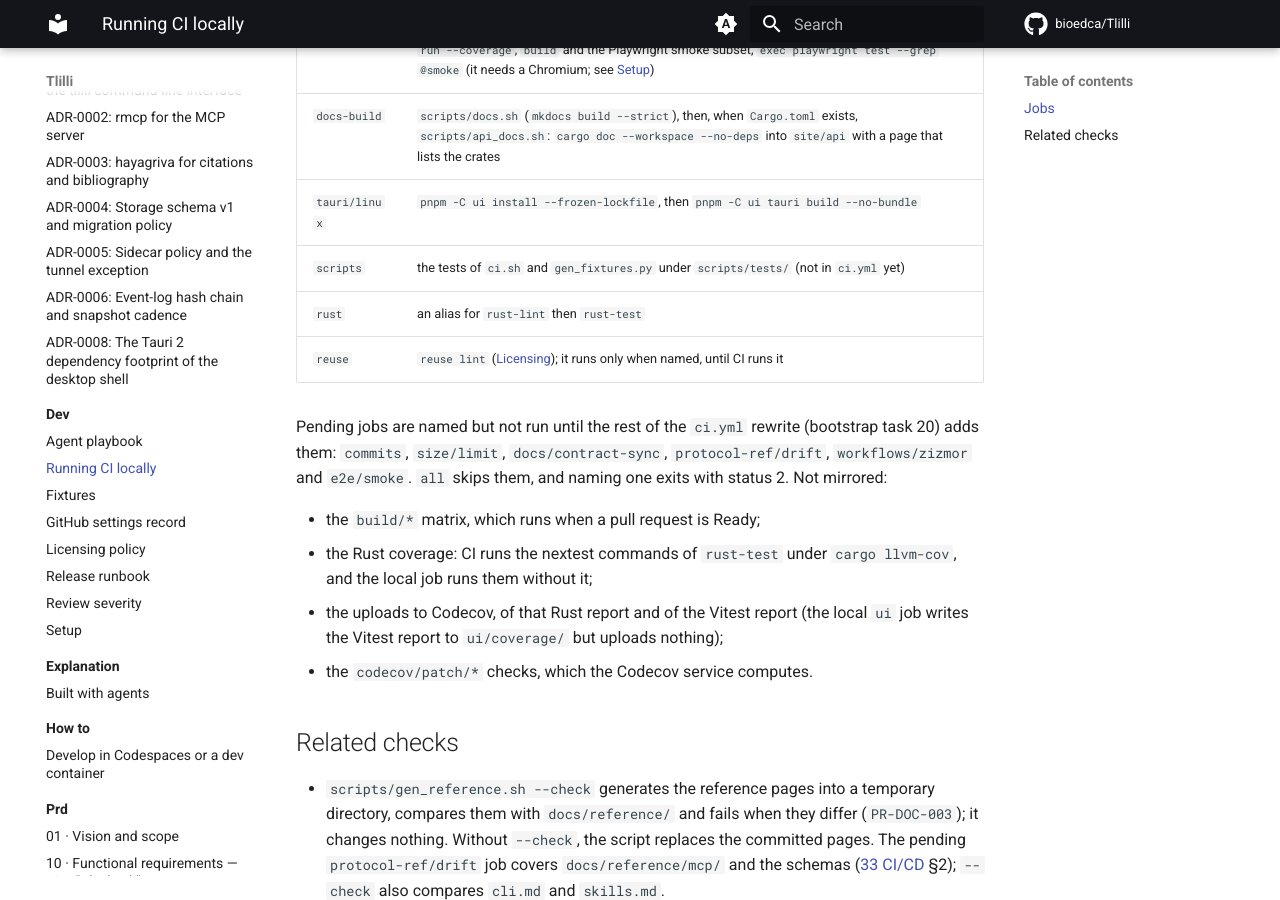
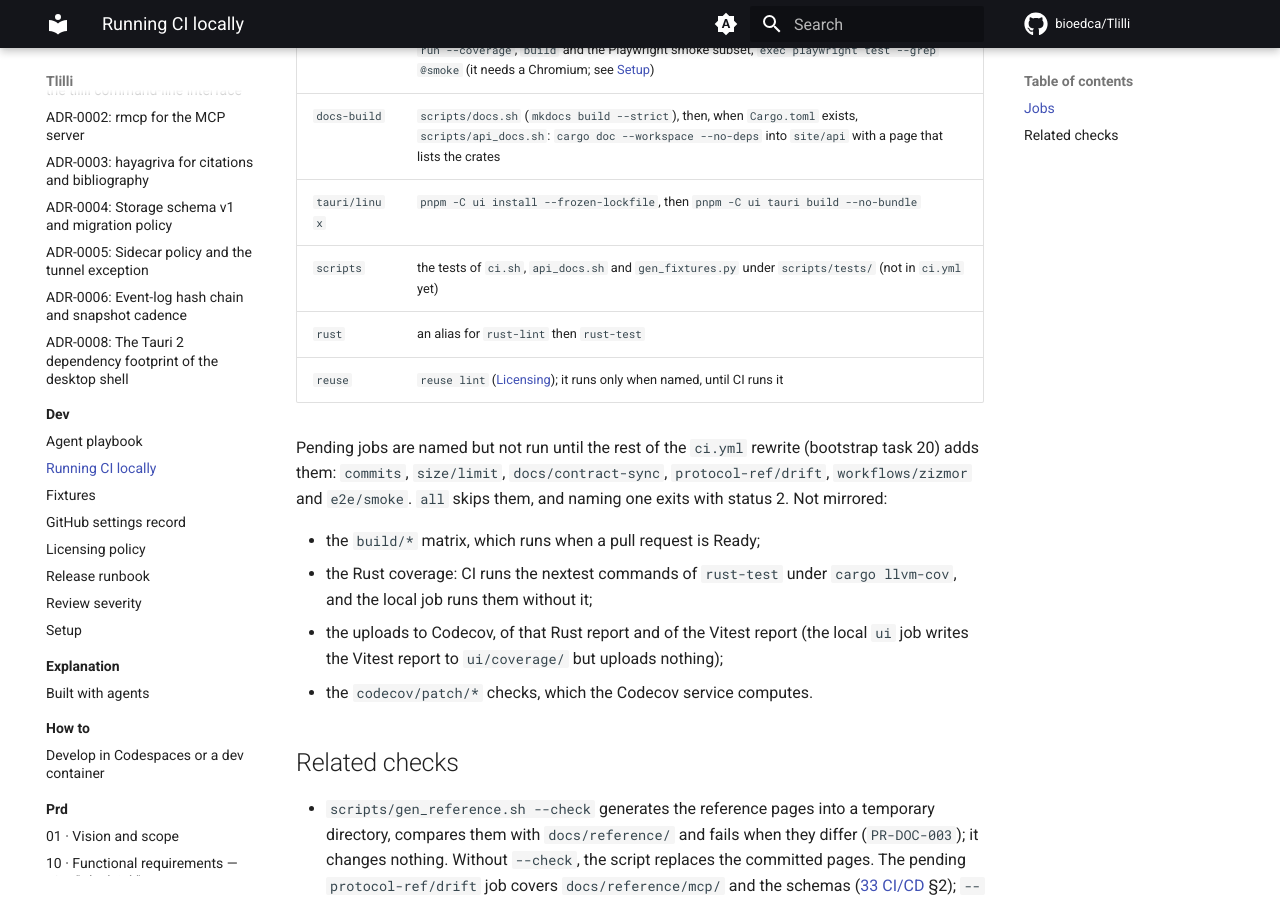
Before and after one commit to bioedca/Tlilli, an MkDocs documentation site: the page built from docs/dev/ci.md, in a window 1280 px wide and 900 px high, scrolled down 746 px. Built offline with MkDocs 1.6.1 and Material for MkDocs 9.7.7, drawn with Linux system fonts in a browser that asks for light colours; comment, search, counter and statistics services are not loaded.

Commit message:
test(ci): cover the api docs script with a stub cargo
Greptile on #82 (Major): Pages and docs-build depend on
scripts/api_docs.sh, which no test ran. test_api_docs.sh runs it
against a stub cargo: it copies from the target directory cargo
metadata names and lists the crates, keeps an index page cargo doc
wrote itself, and stops with cargo's status, writing nothing, when
cargo doc fails. The two copy cases fail against the old target/doc
copy. scripts/ci.sh scripts runs the new tests.

Refs #28

Signed-off-by: bioedca <131809205+bioedca@users.noreply.github.com>

```diff
--- a/docs/dev/ci.md
+++ b/docs/dev/ci.md
@@ -19,7 +19,7 @@ The script installs no toolchain: it expects rustup, cargo-nextest, cargo-deny,
 | `ui` | `pnpm -C ui install --frozen-lockfile`, then `exec biome ci .`, `typecheck`, `exec vitest run --coverage`, `build` and the Playwright smoke subset, `exec playwright test --grep @smoke` (it needs a Chromium; see [Setup](setup.md)) |
 | `docs-build` | `scripts/docs.sh` (`mkdocs build --strict`), then, when `Cargo.toml` exists, `scripts/api_docs.sh`: `cargo doc --workspace --no-deps` into `site/api` with a page that lists the crates |
 | `tauri/linux` | `pnpm -C ui install --frozen-lockfile`, then `pnpm -C ui tauri build --no-bundle` |
-| `scripts` | the tests of `ci.sh` and `gen_fixtures.py` under `scripts/tests/` (not in `ci.yml` yet) |
+| `scripts` | the tests of `ci.sh`, `api_docs.sh` and `gen_fixtures.py` under `scripts/tests/` (not in `ci.yml` yet) |
 | `rust` | an alias for `rust-lint` then `rust-test` |
 | `reuse` | `reuse lint` ([Licensing](licensing.md)); it runs only when named, until CI runs it |
 
```
Also changed, not shown: 3 other files.
